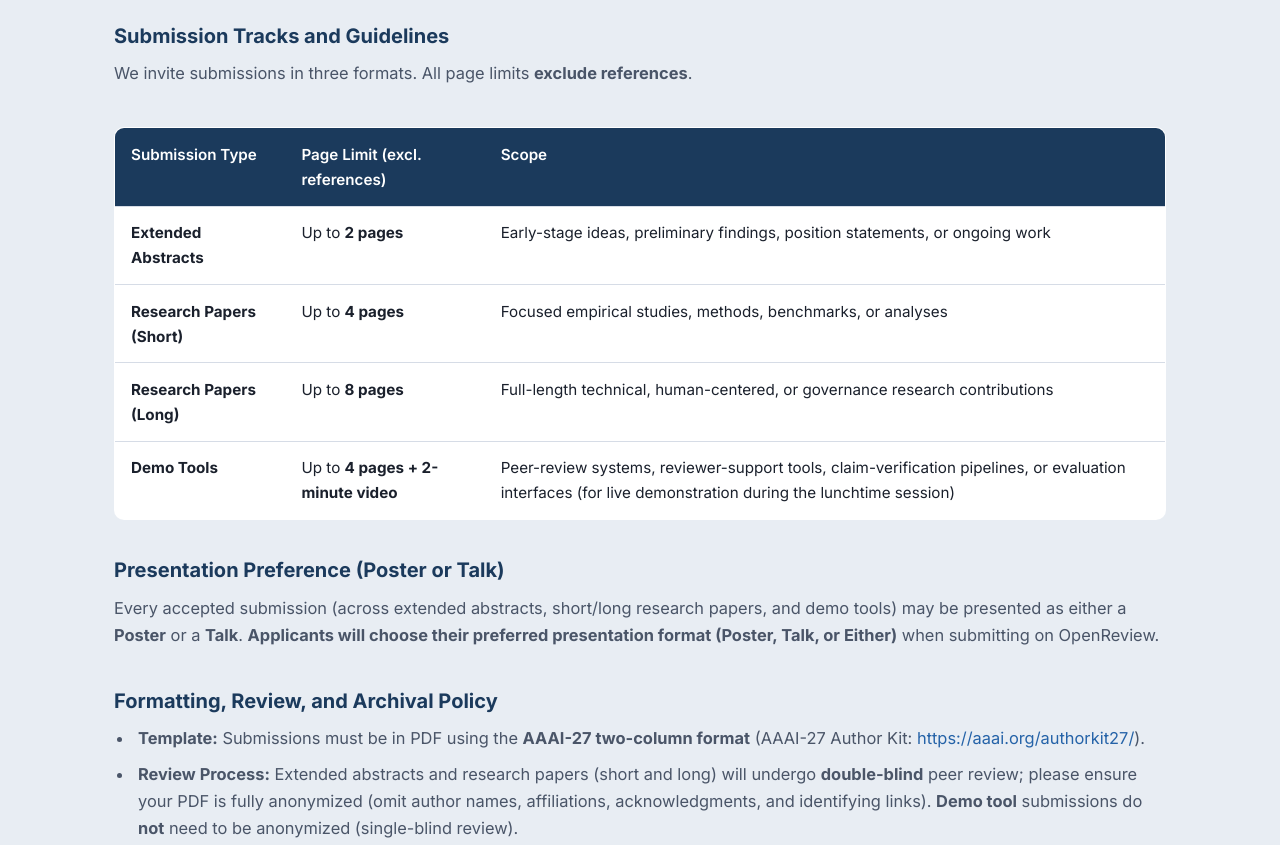
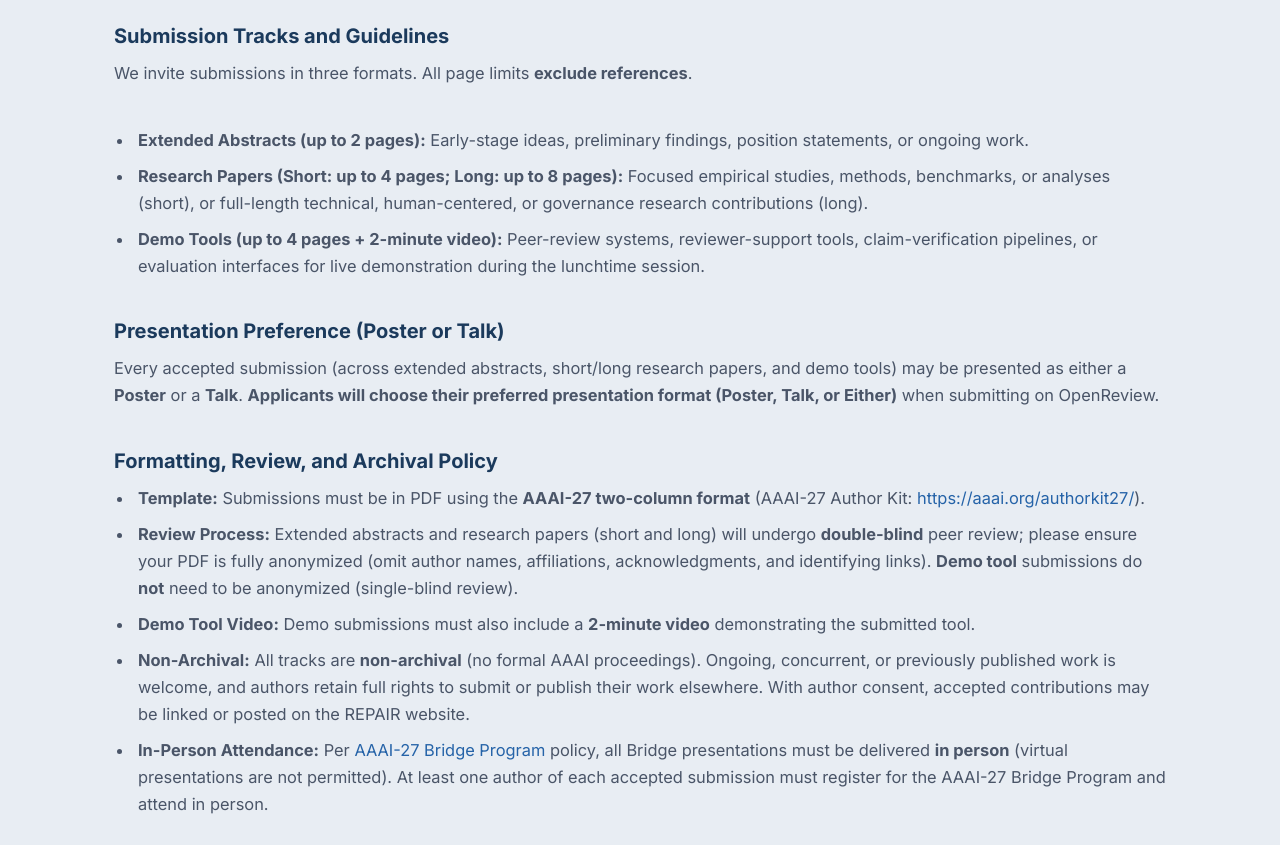
Before and after one commit to Repair-Workshop/Repair-Workshop.github.io, a plain HTML site: page index.html in a window 1280 px wide. Shown: the part 4780-5625 px from the top of the page. Drawn offline with Linux system fonts and the light colour scheme.

Commit message:
Replace the submission tracks table with a short bullet list.

```diff
--- a/index.html
+++ b/index.html
@@ -390,39 +390,11 @@
     <p class="section-sub">
       We invite submissions in three formats. All page limits <strong>exclude references</strong>.
     </p>
-    <div style="overflow-x:auto;">
-      <table class="cfp-table">
-        <thead>
-          <tr>
-            <th>Submission Type</th>
-            <th>Page Limit (excl. references)</th>
-            <th>Scope</th>
-          </tr>
-        </thead>
-        <tbody>
-          <tr>
-            <td><strong>Extended Abstracts</strong></td>
-            <td>Up to <strong>2 pages</strong></td>
-            <td>Early-stage ideas, preliminary findings, position statements, or ongoing work</td>
-          </tr>
-          <tr>
-            <td><strong>Research Papers (Short)</strong></td>
-            <td>Up to <strong>4 pages</strong></td>
-            <td>Focused empirical studies, methods, benchmarks, or analyses</td>
-          </tr>
-          <tr>
-            <td><strong>Research Papers (Long)</strong></td>
-            <td>Up to <strong>8 pages</strong></td>
-            <td>Full-length technical, human-centered, or governance research contributions</td>
-          </tr>
-          <tr>
-            <td><strong>Demo Tools</strong></td>
-            <td>Up to <strong>4 pages + 2-minute video</strong></td>
-            <td>Peer-review systems, reviewer-support tools, claim-verification pipelines, or evaluation interfaces (for live demonstration during the lunchtime session)</td>
-          </tr>
-        </tbody>
-      </table>
-    </div>
+    <ul class="cfp-bullets">
+      <li><strong>Extended Abstracts (up to 2 pages):</strong> Early-stage ideas, preliminary findings, position statements, or ongoing work.</li>
+      <li><strong>Research Papers (Short: up to 4 pages; Long: up to 8 pages):</strong> Focused empirical studies, methods, benchmarks, or analyses (short), or full-length technical, human-centered, or governance research contributions (long).</li>
+      <li><strong>Demo Tools (up to 4 pages + 2-minute video):</strong> Peer-review systems, reviewer-support tools, claim-verification pipelines, or evaluation interfaces for live demonstration during the lunchtime session.</li>
+    </ul>
 
     <h3 class="cfp-block-title">Presentation Preference (Poster or Talk)</h3>
     <p class="section-sub">
@@ -503,7 +475,7 @@
           </div>
         </div>
         <div class="org-affil">Data Scientist · Reviewerly</div>
-        <div class="org-email"><a href="mailto:sajad@reviewer.ly">sajad@reviewer.ly</a></div>
+        <div class="org-email"><a href="mailto:s.ebrahimi@utoronto.ca">s.ebrahimi@utoronto.ca</a></div>
       </div>
 
       <div class="org-card">
```
